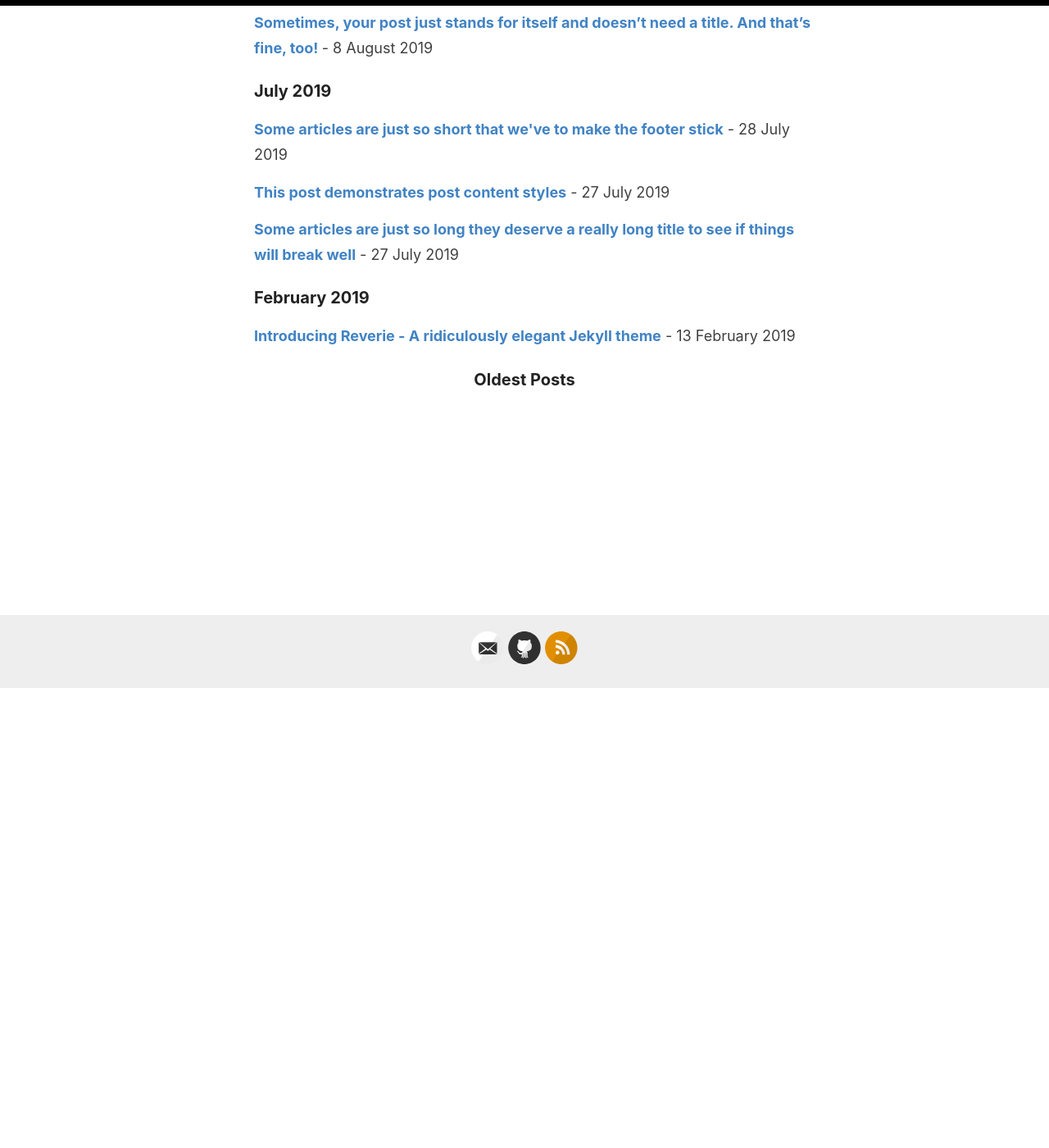
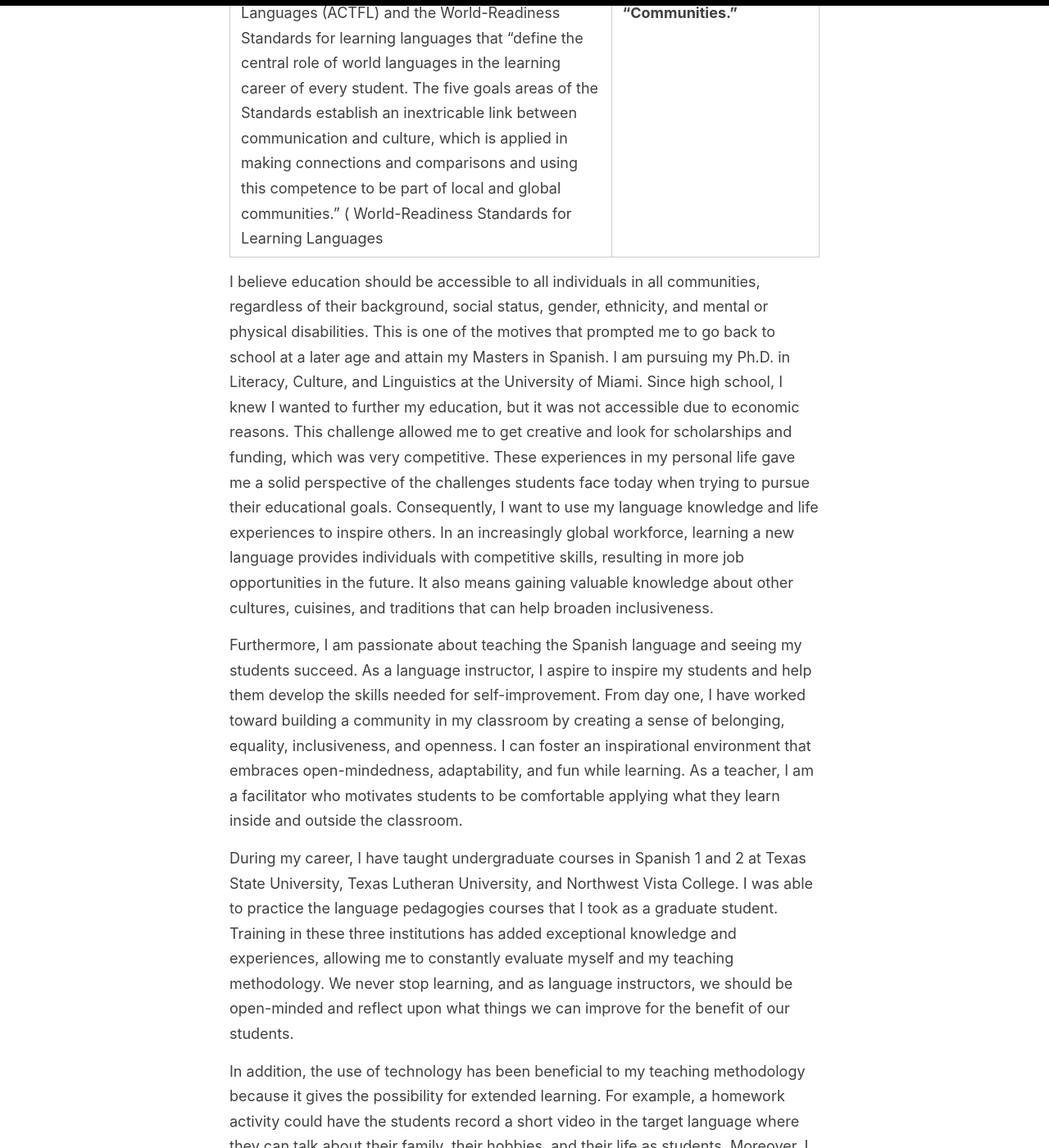
Before and after one commit to lulischmader/lulischmader.github.io, a Jekyll site: the page built from _pages/teaching.md, in a window 1280 px wide and 1400 px high, scrolled down 561 px. Shown: the whole window at 82% size. Built offline with Jekyll 4.4.1, drawn with Linux system fonts in a browser that asks for light colours; some of the changed text lies outside the part shown.

Commit message:
Update teaching.md

```diff
--- a/_pages/teaching.md
+++ b/_pages/teaching.md
@@ -5,31 +5,21 @@ title: Teaching
 ---
 ## Teaching Philosophy
 
+As a language instructor, I aspire to create a student-centered learning environment where students will actively participate in their learning. I dedicate time to getting to know my students to learn what motivates them, and by doing so, I can create meaningful lessons that spark their interest. Part of my teaching methodology is derived from the American Council on the Teaching of Foreign Languages (ACTFL) and the World-Readiness Standards for learning languages that “define the central role of world languages in the learning career of every student. The five goals areas of the Standards establish an inextricable link between communication and culture, which is applied in making connections and comparisons and using this competence to be part of local and global communities.” ( World-Readiness Standards for Learning Languages | ACTFL).   Therefore, the lessons and activities that I designed will consider the incorporation of the 5C’s: **“Communication,” “Cultures,” “Connections,” “Comparisons,” and “Communities.”**
+
+I believe education should be accessible to all individuals in all communities, regardless of their background, social status, gender, ethnicity, and mental or physical disabilities. This is one of the motives that prompted me to go back to school at a later age and attain my Masters in Spanish. I am pursuing my Ph.D. in Literacy, Culture, and Linguistics at the University of Miami. Since high school, I knew I wanted to further my education, but it was not accessible due to economic reasons. This challenge allowed me to get creative and look for scholarships and funding, which was very competitive. These experiences in my personal life gave me a solid perspective of the challenges students face today when trying to pursue their educational goals.
+Consequently, I want to use my language knowledge and life experiences to inspire others. In an increasingly global workforce, learning a new language provides individuals with competitive skills, resulting in more job opportunities in the future. It also means gaining valuable knowledge about other cultures, cuisines, and traditions that can help broaden inclusiveness.
+
+Furthermore, I am passionate about teaching the Spanish language and seeing my students succeed. As a language instructor, I aspire to inspire my students and help them develop the skills needed for self-improvement. From day one, I have worked toward building a community in my classroom by creating a sense of belonging, equality, inclusiveness, and openness. I can foster an inspirational environment that embraces open-mindedness, adaptability, and fun while learning. As a teacher, I am a facilitator who motivates students to be comfortable applying what they learn inside and outside the classroom.
+
+During my career, I have taught undergraduate courses in Spanish 1 and 2 at Texas State University, Texas Lutheran University, and Northwest Vista College. I was able to practice the language pedagogies courses that I took as a graduate student. Training in these three institutions has added exceptional knowledge and experiences, allowing me to constantly evaluate myself and my teaching methodology. We never stop learning, and as language instructors, we should be open-minded and reflect upon what things we can improve for the benefit of our students.
+
+In addition, the use of technology has been beneficial to my teaching methodology because it gives the possibility for extended learning. For example, a homework activity could have the students record a short video in the target language where they can talk about their family, their hobbies, and their life as students. Moreover, I see technology as an enhancer of the learning experience, and it needs to be used with care and meaningful purpose. This means I only incorporate technology when it can extend students’ critical thinking and allow them to engage with the world around them. During the Covid-19 worldwide pandemic, the internet was crucial to continue teaching through online learning platforms. Indeed, students and teachers formed a community that embraced adversity and adaptability. I had to learn new technology tools that incorporated meaningful learning for my students. I went through extensive training to teach synchronous and asynchronous online formats offered by each institution I worked for. I can say that I am proficient in using learning platforms such as Blackboard, Canvas, Tracs, e-Racer, and Zoom. Although, I prefer the face-face experience because it allows more space for student and teacher interactions.
+
+As I stated before, a critical component of my teaching philosophy is getting to know my students and building trusting relationships. Based on this information, I can adapt my teaching methods and content to meet the needs of different students. Making every class relevant and engaging the students is essential because they can relate to the content more efficiently and be more open to learning. Finally, I hope that my lessons spark students’ interest to continue learning Spanish, use what they have learned outside the classroom, and see the world from different perspectives.
+
+
 ## Courses Taught
 
-<div id="archive">
-  <section id="archive">
-     <h3>Most Recent Posts</h3>
-      {%for post in site.posts %}
-      {% unless post.next %}
-      <ul class="this">
-          {% else %}
-          {% capture month %}{{ post.date | date: '%B %Y' }}{% endcapture %}
-          {% capture nmonth %}{{ post.next.date | date: '%B %Y' }}{% endcapture %}
-          {% capture year %}{{ post.date | date: '%Y' }}{% endcapture %}
-          {% capture nyear %}{{ post.next.date | date: '%Y' }}{% endcapture %}
-          {% if year != nyear %}
-      </ul>
-      <h2 style="text-align:left;">{{ post.date | date: '%Y' }}</h2>
-      <ul class="past">
-          {% endif %}
-          {% if month != nmonth %}
-          <h3 style="text-align:left;">{{ post.date | date: '%B %Y' }}</h3>
-          {% endif %}
-          {% endunless %}
-          <p><b><a href="{{ site.baseurl }}{{ post.url }}">{% if post.title and post.title != "" %}{{post.title}}{% else %}{{post.excerpt |strip_html}}{%endif%}</a></b> - {% if post.date and post.date != "" %}{{ post.date | date: "%e %B %Y" }}{%endif%}</p>
-          {% endfor %}
-      </ul>
-    <h3>Oldest Posts</h3>
-  </section>
-</div>
+Spanish 101
+Spanish 102
```
